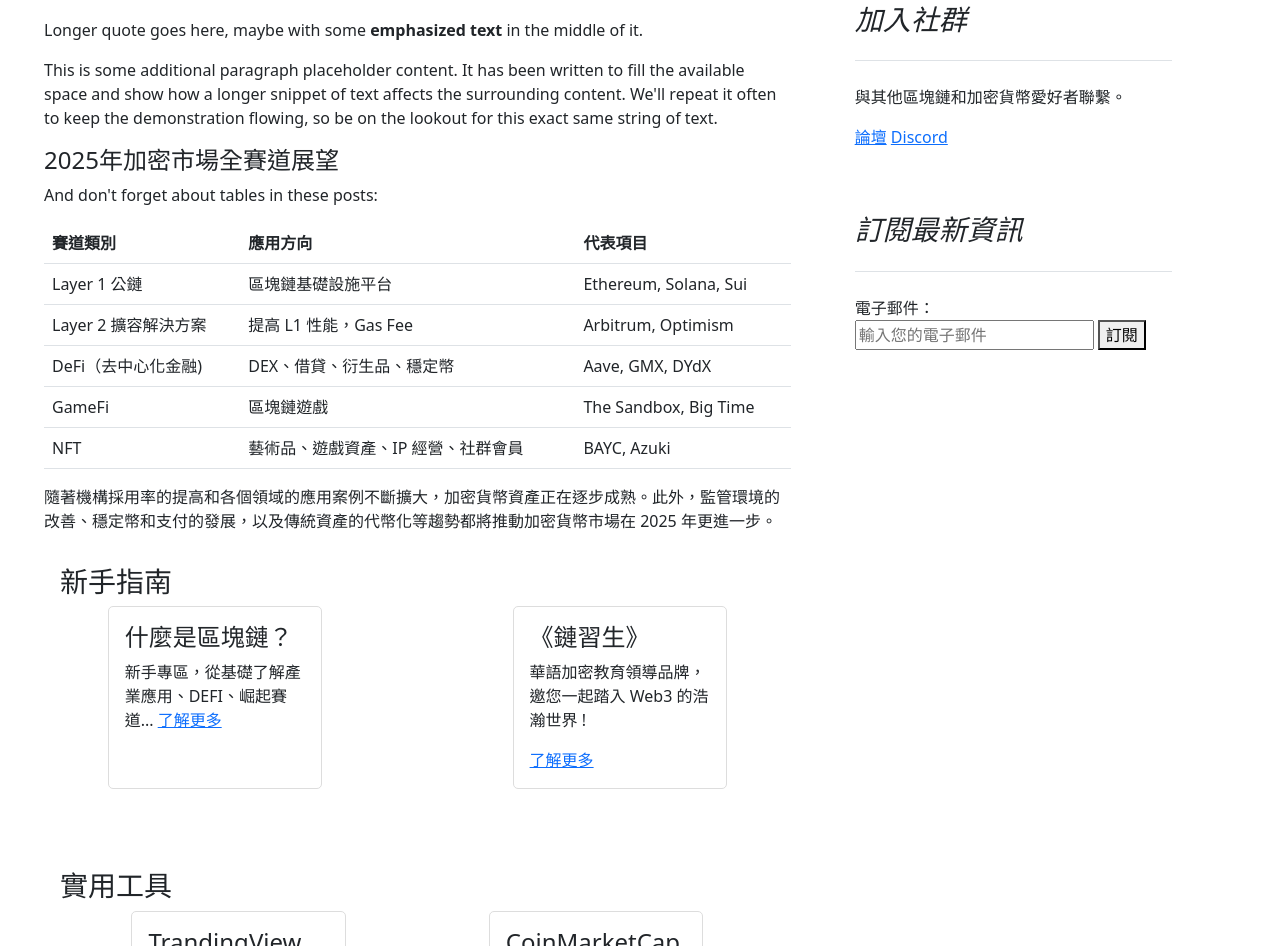
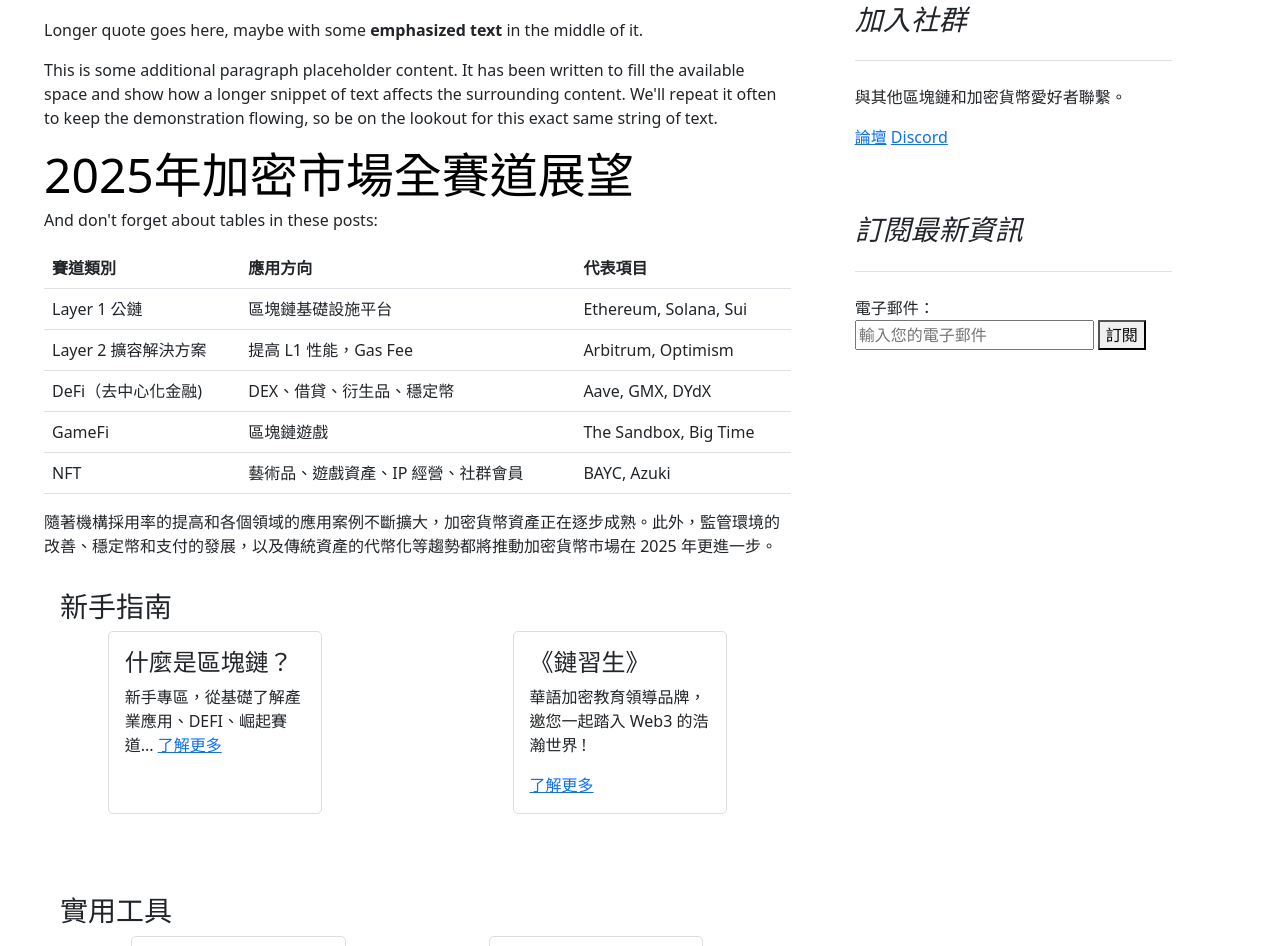
Before and after one commit to BA110401540/BA110401540.github.io, a plain HTML site: page index.html in a window 1280 px wide. Shown: the part 1289-2235 px from the top of the page. Drawn offline with nearby package versions, Linux system fonts and the light colour scheme; no server answers; a script that the page names is missing.

Commit message:
Update index.html

```diff
--- a/index.html
+++ b/index.html
@@ -109,7 +109,9 @@
               <p>Longer quote goes here, maybe with some <strong>emphasized text</strong> in the middle of it.</p>
             </blockquote>
             <p>This is some additional paragraph placeholder content. It has been written to fill the available space and show how a longer snippet of text affects the surrounding content. We'll repeat it often to keep the demonstration flowing, so be on the lookout for this exact same string of text.</p>
-            <h4>2025年加密市場全賽道展望</h4>
+
+        <article class="blog-post2">
+            <h6 class="display-5 link-body-emphasis mb-1">2025年加密市場全賽道展望</h6>
             <p>And don't forget about tables in these posts:</p>
             <table class="table">
               <thead>
```
